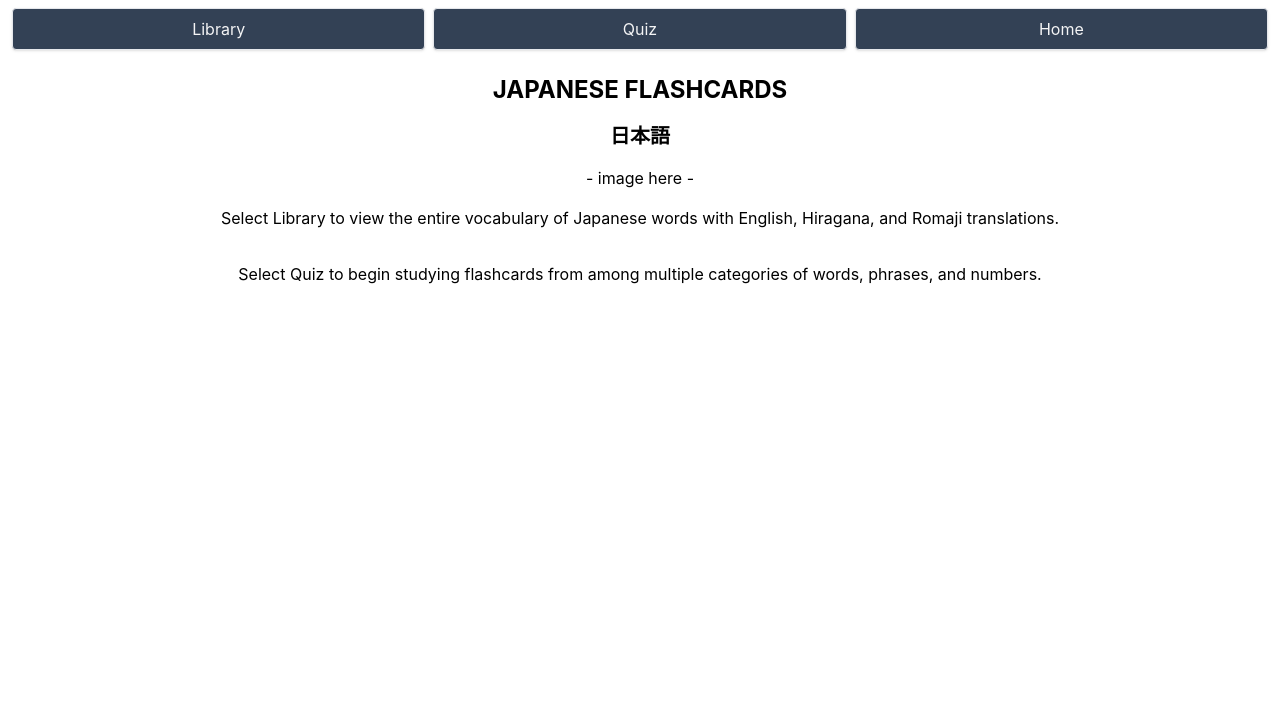
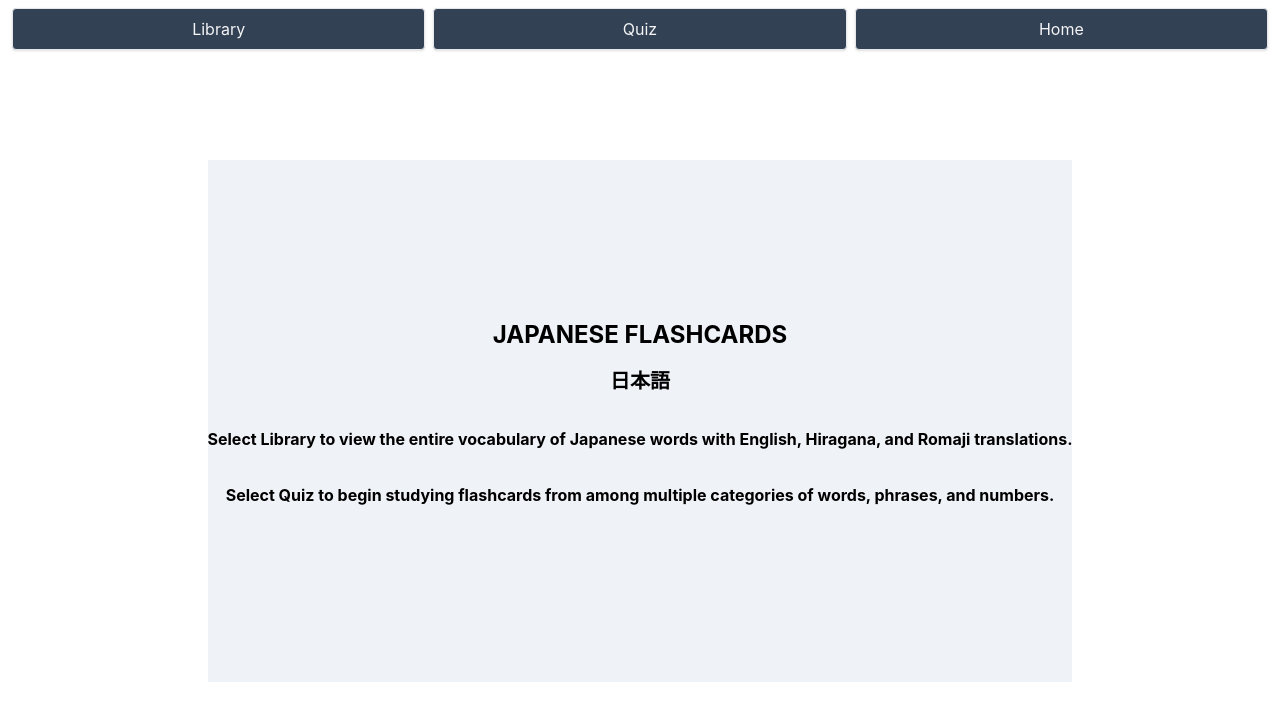
Before and after one commit to LumberJon1/JapaneseFlashcards, a React (Create React App) app: page / in a window 1280 px wide. Shown: the top 720 px of the page. Built offline with nearby package versions, Linux system fonts and the light colour scheme.

Commit message:
Styled homepage

```diff
--- a/src/App.css
+++ b/src/App.css
@@ -20,6 +20,12 @@
 .subCategoryActive {
  background-color: #61dafb;
  border: 4px #282c34 solid;
+}
+
+.fullBackground {
+  background-image: url("./fushimiInari_2.jpeg");
+  background-position: 0 20;
+  background-size: cover;
 }
 
 @media (prefers-reduced-motion: no-preference) {
--- a/src/App.js
+++ b/src/App.js
@@ -7,7 +7,7 @@ import Flashcard from './components/Flashcard';
 import QuizButtons from './components/QuizButtons';
 import Library from './components/Library';
 import Homepage from './components/Homepage';
-import library from './library';
+import bgImage from "./fushimiInari_2.jpeg";
 
 function App() {
 
@@ -134,7 +134,12 @@ function App() {
   // Conponent return...
 
   return (
-    <div className="App w-screen h-full flex flex-col items-center p-2">
+    <div className="App w-screen h-screen flex flex-col items-center p-2"
+    // style={{
+    //   backgroundImage: `url(${bgImage})`
+    //   backgroundSize: `cover`
+    //   }}
+    >
       {/* Navbar and hamburger menu */}
       <Navbar
         className="w-full"
@@ -155,7 +160,7 @@ function App() {
 
       {quizBegun
         ? <Flashcard
-            className="h-full"
+            className="h-full bg-zinc-50"
             currentMenuItem={currentMenuItem}
             currentQuizCategory={currentQuizCategory}
             selectedFlashcards={selectedFlashcards}
@@ -167,6 +172,7 @@ function App() {
             {currentMenuItem === "Quiz" ?
             <div>
               <QuizCategories
+                className="bg-zinc-50"
                 quizCategoryItems={quizCategoryItems}
                 setQuizCategory={setQuizCategory}
                 currentQuizCategory={currentQuizCategory}
@@ -175,6 +181,7 @@ function App() {
                 setQuizBegun={setQuizBegun}
                 ></QuizCategories>
               <QuizButtons
+                className="bg-zinc-50"
                   currentQuizCategory={currentQuizCategory}
                   quizBegun={quizBegun}
                   setQuizBegun={setQuizBegun}
@@ -194,7 +201,7 @@ function App() {
           {currentMenuItem === "Library" ?
 
             <div>
-              <Library>
+              <Library className="bg-zinc-50">
 
               </Library>
             </div>
@@ -203,7 +210,7 @@ function App() {
           }
           {currentMenuItem === "Home" ?
 
-            <Homepage>
+            <Homepage className="fullBackground">
 
             </Homepage>
           :
--- a/src/components/Homepage/index.js
+++ b/src/components/Homepage/index.js
@@ -4,21 +4,21 @@ function Homepage() {
 
     return (
 
-        <div className="flex flex-col items-center justify-evenly h-full">
-            <h1 className="text-2xl font-bold mt-6">
+        <div className="flex flex-col items-center justify-center h-2/3 my-auto bg-slate-300/30 mx-4">
+            <h1 className="text-2xl font-bold">
                 JAPANESE FLASHCARDS
             </h1>
             <h2 className="text-xl font-bold my-4">
                 日本語
             </h2>
             <div>
-                - image here -
+                {/* <img src={} alt="Fushimi Inari Taisha" /> */}
             </div>
-            <p className="my-4">
+            <p className="my-4 font-bold">
                 Select Library to view the entire vocabulary of Japanese words with
                 English, Hiragana, and Romaji translations.
             </p>
-            <p className="my-4">
+            <p className="my-4 font-bold">
                 Select Quiz to begin studying flashcards from among multiple categories of words,
                 phrases, and numbers.
             </p>
```
Also changed, not shown: src/fushimiInari_2.jpeg (added), 1 other file (tests, documents, lock files or other folders).
